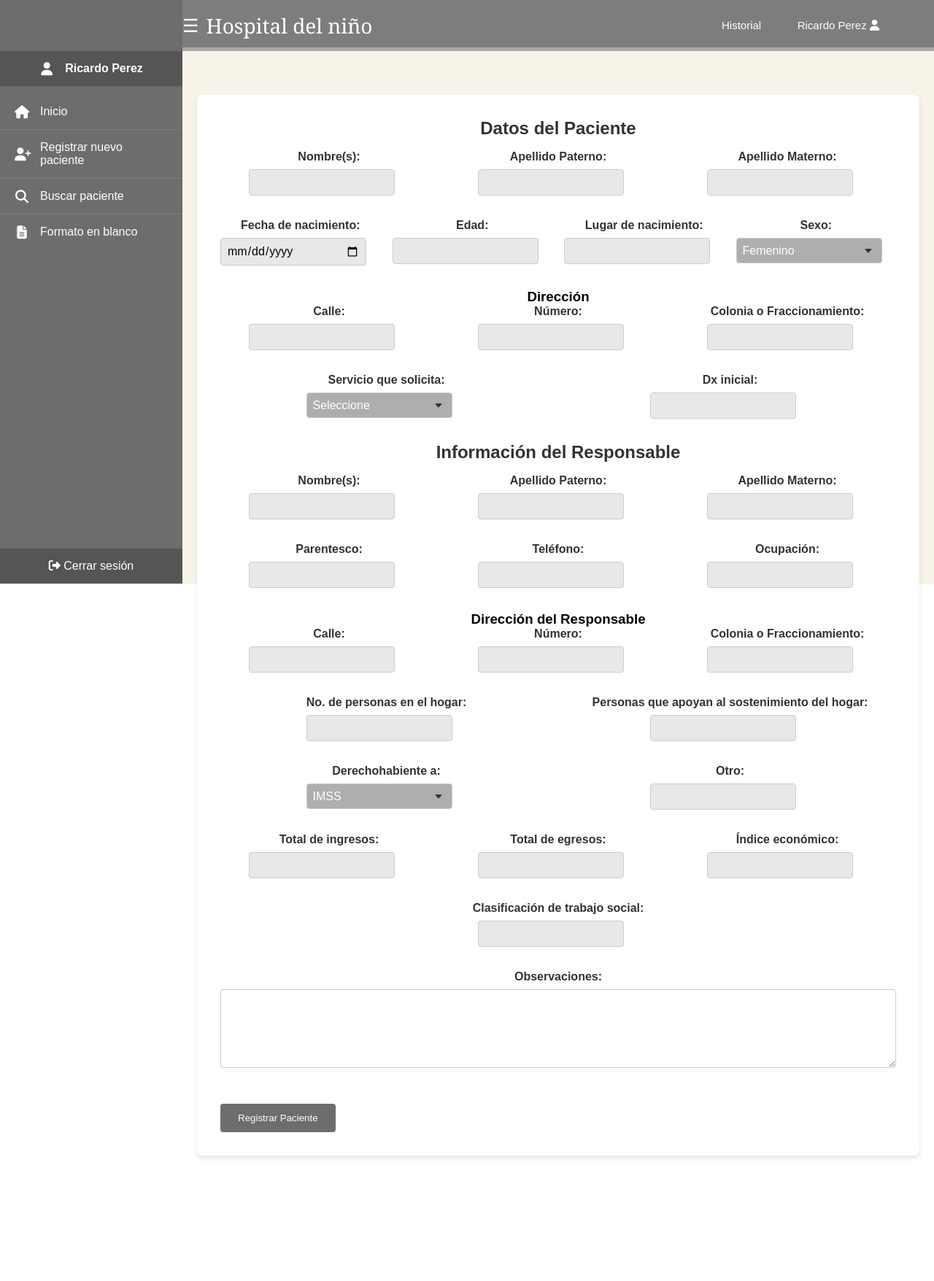
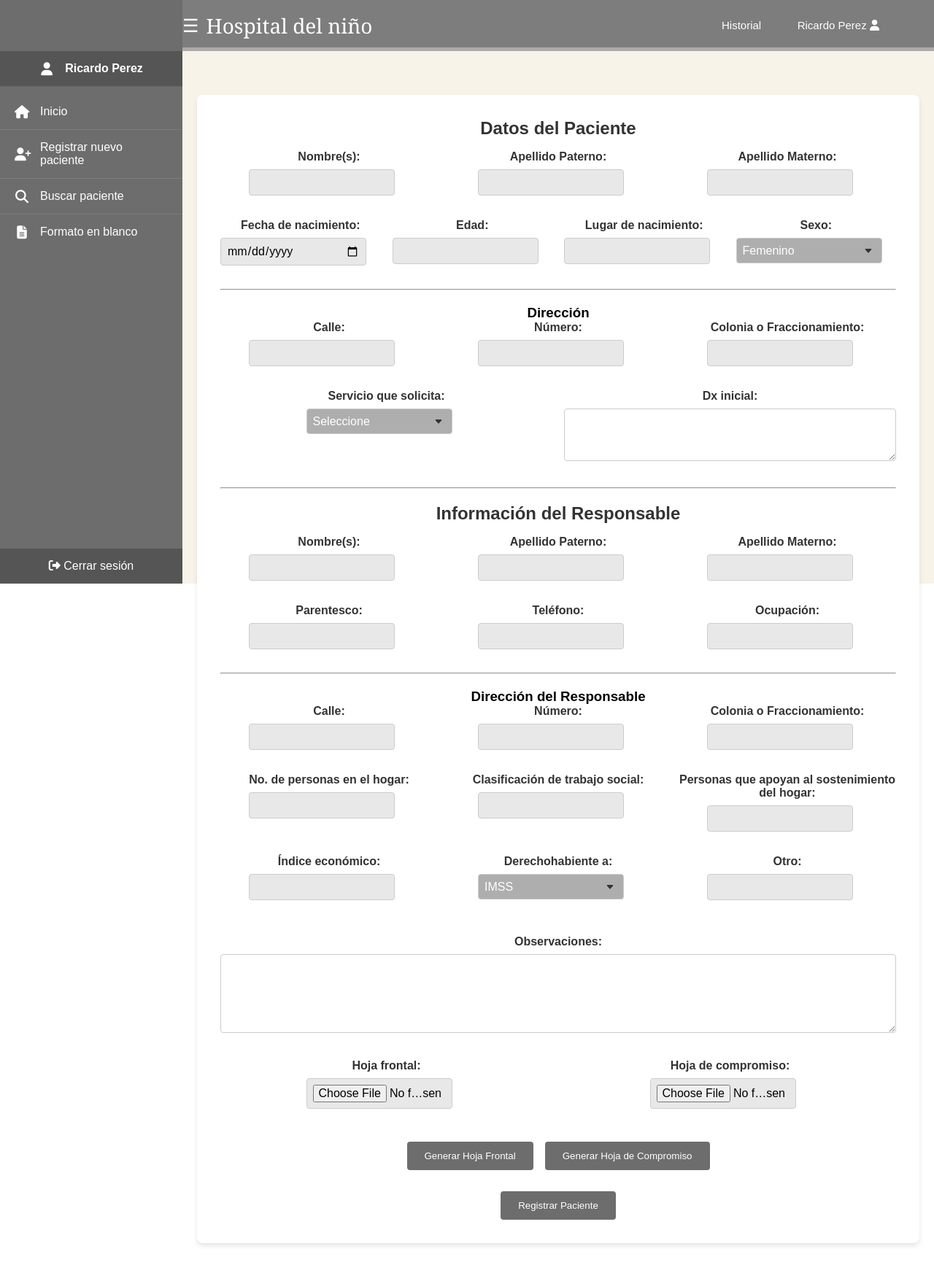
Before and after one commit to VazquezKaren/Integradora_Hospital, a PHP site: page /registro.html in a window 1280 px wide. Shown: the whole page at 73% size. Before the commit the page ends 1588 px from the top, so only its background shows below. Run offline with PHP 8.4, Linux system fonts and the light colour scheme.

Commit message:
21-10-2024

```diff
--- a/css/pacientes.css
+++ b/css/pacientes.css
@@ -68,9 +68,7 @@
     color: #333;
 }
 
-.form-group input,
-.form-group select,
-.form-group textarea {
+.form-group input, .form-group select, .form-group textarea {
     width: 100%;
     padding: 0.5rem;
     border: 1px solid #ccc;
@@ -90,7 +88,7 @@
 .button-group {
     margin-top: 1.5rem;
     display: flex;
-    justify-content: space-between;
+    justify-content: center;
     gap: 1rem;
 }
 
@@ -135,3 +133,11 @@
         width: 100%;
     }
 }
+
+section hr{
+    margin-bottom: 20px;
+}
+
+.contentbox patient-info h3{
+    margin-bottom: 20px;
+}
--- a/registro.html
+++ b/registro.html
@@ -85,6 +85,7 @@
                             </select>
                         </div>
                     </div>
+                    <hr>
                     <h3>Dirección</h3>
                     <div class="form-row">
                         <div class="form-group">
@@ -109,9 +110,11 @@
                         </div>
                         <div class="form-group">
                             <label for="diagnostico_inicial">Dx inicial:</label>
-                            <input type="text" id="diagnostico_inicial">
+                            <textarea name="dx_registro" id="dx" rows="3"></textarea>
                         </div>
                     </div>
+
+                    <hr>
 
                     <h2>Información del Responsable</h2>
                     <div class="form-row">
@@ -142,6 +145,9 @@
                             <input type="text" id="ocupacion">
                         </div>
                     </div>
+
+                        <hr>
+
                     <h3>Dirección del Responsable</h3>
                     <div class="form-row">
                         <div class="form-group">
@@ -163,11 +169,20 @@
                             <input type="number" id="personas_hogar" min="0">
                         </div>
                         <div class="form-group">
+                            <label for="clasificacion_trabajo_social">Clasificación de trabajo social:</label>
+                            <input type="text" id="clasificacion_trabajo_social">
+                        </div>
+                        <div class="form-group">
                             <label for="personas_apoyo">Personas que apoyan al sostenimiento del hogar:</label>
                             <input type="number" id="personas_apoyo" min="0">
                         </div>
                     </div>
                     <div class="form-row">
+                        <div class="form-group">
+                            <label for="indice_economico">Índice económico:</label>
+                            <input type="number" id="indice_economico" min="0">
+                        </div>
+
                         <div class="form-group">
                             <label for="derechohabiente">Derechohabiente a:</label>
                             <select id="derechohabiente">
@@ -183,6 +198,7 @@
                             <input type="text" id="derechohabiente_otro">
                         </div>
                     </div>
+                    <!--
                     <div class="form-row">
                         <div class="form-group">
                             <label for="ingresos">Total de ingresos:</label>
@@ -192,23 +208,36 @@
                             <label for="egresos">Total de egresos:</label>
                             <input type="number" id="egresos" min="0">
                         </div>
-                        <div class="form-group">
-                            <label for="indice_economico">Índice económico:</label>
-                            <input type="number" id="indice_economico" min="0">
-                        </div>
                     </div>
+                    -->
+
+
                     <div class="form-row">
-                        <div class="form-group full-width">
-                            <label for="clasificacion_trabajo_social">Clasificación de trabajo social:</label>
-                            <input type="text" id="clasificacion_trabajo_social">
-                        </div>
+
                     </div>
+
                     <div class="form-row">
                         <div class="form-group full-width">
                             <label for="observaciones">Observaciones:</label>
                             <textarea id="observaciones" rows="5"></textarea>
                         </div>
                     </div>
+                    <div class="form-row">
+                        <div class="form-group">
+                            <label for="hoja_frontal">Hoja frontal:</label>
+                            <input type="file" name="hoja_frontal" id="hoja_frontal">
+                        </div>
+                        <div class="form-group">
+                            <label for="hoja_compromiso">Hoja de compromiso:</label>
+                            <input type="file" name="hoja_compromiso" id="hoja_compromiso">
+                        </div>
+                    </div>
+
+                    <div class="button-group">
+                        <button type="button">Generar Hoja Frontal</button>
+                        <button type="button">Generar Hoja de Compromiso</button>
+                    </div>
+
                     <div class="button-group">
                         <button type="submit">Registrar Paciente</button>
                     </div>
```
Also changed, not shown: pacientes.html (+12 -1 lines).
